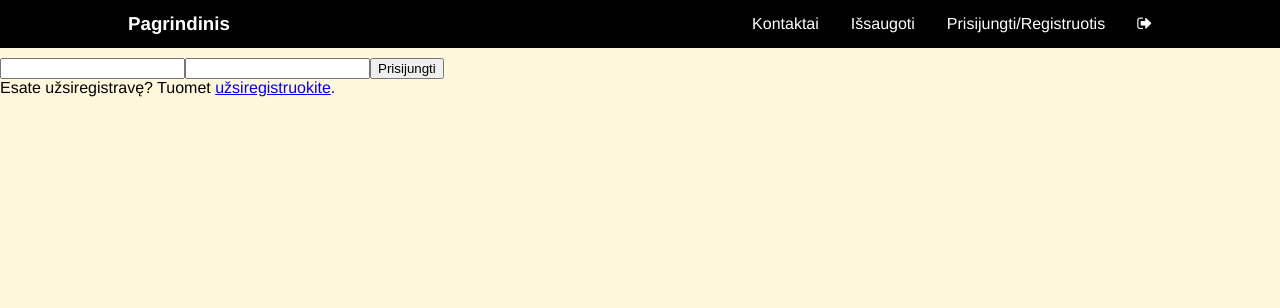
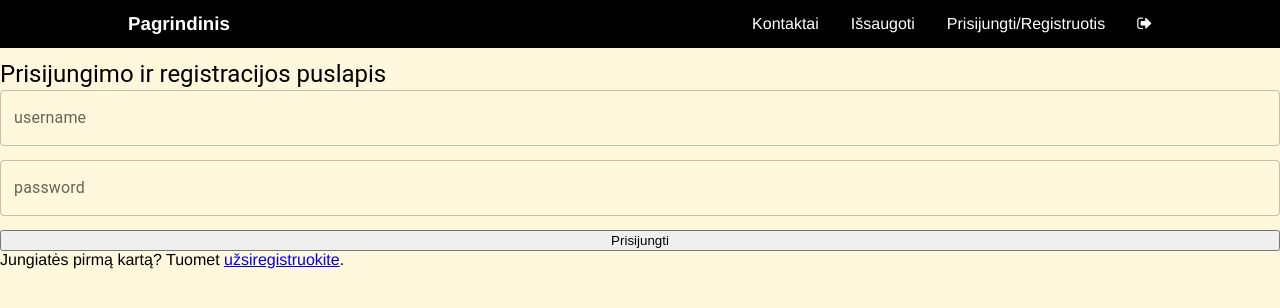
Before and after one commit to ivonaskliutaite/Dolphin-FE, a React (Create React App) app: page /login in a window 1280 px wide. Shown: the top 308 px of the page. Built offline with nearby package versions, Linux system fonts and the light colour scheme.

Commit message:
Add changes to Sign Up/ Login page, add logic

```diff
--- a/src/pages/Homepage.tsx
+++ b/src/pages/Homepage.tsx
@@ -3,7 +3,6 @@ import React, {useEffect, useState} from "react";
 import ArticleModal from "../components/ArticleModal";
 import {RefreshButton} from "../components/Buttons";
 import HomeCard from "../components/Card";
-import HomePageContainer from "../components/Homepage";
 import {Input} from "@mui/material";
 
 export interface ArticleSummary {
@@ -35,7 +34,7 @@ const Homepage = () => {
     }, []);
     return <div>
         <ArticleModal key={articleIdToShow} visible={!!articleIdToShow} onClose={() => setArticleIdToShow(null)} articleIdToShow={articleIdToShow} />
-        <HomePageContainer>
+        <div>
             <RefreshButton onClick={() => {
                 setRefreshDisable(true)
                 fetch("http://localhost:3005/articles/", {
@@ -57,7 +56,7 @@ const Homepage = () => {
             } type="text" placeholder="Įveskite ieškomą frazę..." value={search} onChange={(e) => {
                 setSearch(e.target.value)
             }}/>
-        </HomePageContainer>
+        </div>
         {cards
             .filter(r => r.title.toLowerCase().includes(search.toLowerCase()) || r.category?.includes(search))
             .map(r => <HomeCard data={r} onclick={() => {
--- a/src/pages/SignUp.tsx
+++ b/src/pages/SignUp.tsx
@@ -1,9 +1,27 @@
 import React, {useState} from "react";
+import {Field, Form, Formik} from "formik";
+import {object, string} from "yup";
+import * as Yup from "yup";
+import {Box, TextField, Typography} from "@mui/material";
+
+const Schema = Yup.object().shape({
+        username: string()
+            .required("Please enter name")
+            .min(2, "Name too short"),
+        password: string()
+            .required("Please enter password")
+            .min(7, "Password should be minimum 7 characters long")
+    });
 
 const SignUp = () => {
-    const [user, setUser] = useState<string>();
-    const [pass, setPass] = useState<string>();
+    const [user, setUser] = useState<string>('');
+    const [pass, setPass] = useState<string>('');
     const [registration, setRegistration] = useState<boolean>()
+
+    const initialValues = {
+        username: user,
+        password: pass,
+    };
 
     const register = (user: string, pass: string) => {
         console.log('register');
@@ -20,10 +38,11 @@ const SignUp = () => {
                 window.location.replace(r.url);
                 Promise.resolve(r);
             }
+
         })
     }
 
-    const login = (user: string, pass: string) => {
+    const login = (user: string, pass: string, ) => {
         console.log('login');
         const requestOptions = {
             method: 'POST',
@@ -42,16 +61,54 @@ const SignUp = () => {
     }
 
     return (
-        <div>
-            <input value={user} type="text" title="Username" onChange={event => {
-                setUser(event.target.value)
-            }}/>
-            <input value={pass} type="password" title="Password" onChange={event => {
-                setPass(event.target.value)
-            }}/>
-            <button onClick={() => {
-                if (user && pass) {
-                    registration ? register(user, pass) : login(user, pass)
+        <div className="MaterialForm">
+            <Typography variant="h5">
+                Prisijungimo ir registracijos puslapis
+            </Typography>
+            <Formik
+                validationSchema={Schema}
+                initialValues={initialValues}
+                onSubmit={(values, formikHelpers) => {
+                    // formikHelpers.resetForm();
+                }}
+            >
+                {({errors, values,handleBlur, isValid, touched, dirty}) => {
+                    console.log('errors', errors)
+                    return (
+                        <Form style={{
+                            display: "flex",
+                            flexDirection: "column"
+                        }}>
+                            <Field
+                                type="text"
+                                title="username"
+                                label="username"
+                                onBlur={handleBlur}
+                                error={!!errors.username && !!touched.username}
+                                as={TextField}
+                                variant="outlined"
+                                color="primary"
+                                name="username"
+                            />
+                            <Box height={14} />
+                            <Field
+                                type="password"
+                                title="password"
+                                onBlur={handleBlur}
+                                label="password"
+                                fullWidth
+                                error={!!errors.password && !!touched.password}
+                                helperText={Boolean(touched.password) && errors.password}
+                                as={TextField}
+                                variant="outlined"
+                                color="primary"
+                                name="password"
+                            />
+                            <Box height={14} />
+                            <button disabled={!!errors.username || !!errors.password}
+                                onClick={() => {
+                                if (values.username && values.password) {
+                                    registration ? register(values.username, values.password) : login(values.username, values.password)
                                 }
                             }}>
                                 {
@@ -60,15 +117,19 @@ const SignUp = () => {
                             </button>
                             {
                                 registration ? (<div>
-                    Gal jungiatės pirmą kartą? Tuomet pirmiau <a href='#' onClick={() => {
+                                    Gal jungiatės ne pirmą kartą? Tuomet <a href='#' onClick={() => {
                                     setRegistration(false)
                                 }}>prisijunkite</a>.
                                 </div>) : (<div>
-                    Esate užsiregistravę? Tuomet <a href='#' onClick={() => {
+                                    Jungiatės pirmą kartą? Tuomet <a href='#' onClick={() => {
                                     setRegistration(true)
                                 }}>užsiregistruokite</a>.
                                 </div>)
                             }
+                        </Form>
+                    )
+                }}
+            </Formik>
         </div>
     )
 }
```
Lines whose indentation alone changed are shown as unchanged.
